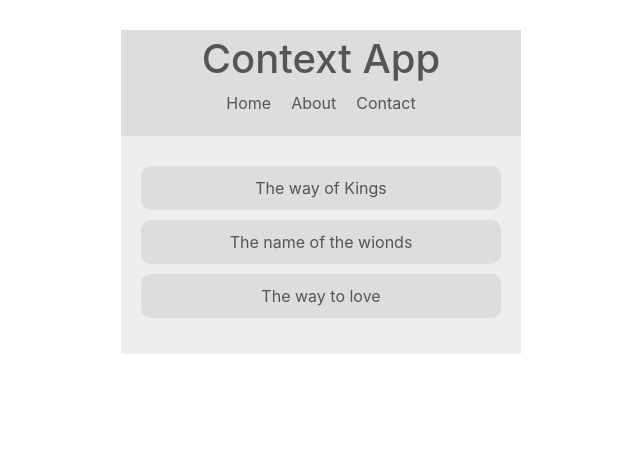
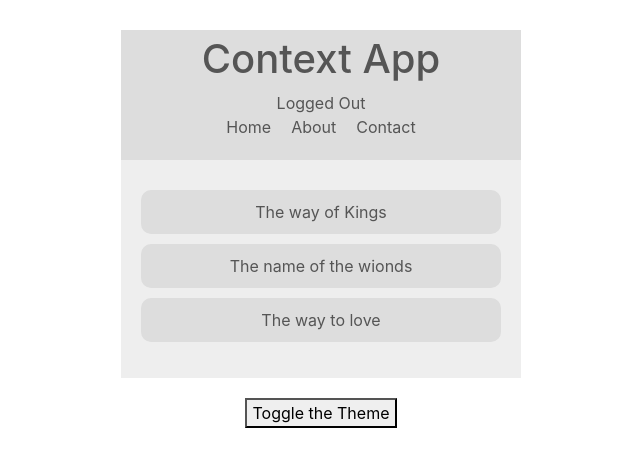
Before and after one commit to TengoCharlie/Context-Templates, a React (Create React App) app: page / in a window 1280 px wide. Shown: the top 466 px of the page, without its empty margins (319-959 px from the left). Built offline with nearby package versions, Linux system fonts and the light colour scheme.

Commit message:
Multiple-context-in-1-component

```diff
--- a/src/App.js
+++ b/src/App.js
@@ -2,13 +2,18 @@
 import Navbar from "./components/Navbar";
 import BookList from "./components/BookList";
 import ThemeContextProvider from "./contexts/ThemeContext";
+import ThemeToggle from "./components/ThemeToggle";
+import AuthContextProvider from "./contexts/AuthContext";
 
 function App() {
   return (
     <div className="App">
       <ThemeContextProvider>
-        <Navbar />
-        <BookList />
+        <AuthContextProvider>
+          <Navbar />
+          <BookList />
+          <ThemeToggle />
+        </AuthContextProvider>
       </ThemeContextProvider>
     </div>
   );
--- a/src/components/Navbar.js
+++ b/src/components/Navbar.js
@@ -1,16 +1,23 @@
 import React, { Component } from "react";
+import { AuthContext } from "../contexts/AuthContext";
 import { ThemeContext } from "../contexts/ThemeContext";
 
 export class Navbar extends Component {
   render() {
     return (
+      <AuthContext.Consumer>
+        {(AuthContext) => (
           <ThemeContext.Consumer>
-        {(context) => {
-          const { isLightTheme, light, dark } = context;
+            {(themeContext) => {
+              const { isAuthenticated, toggleAuth } = AuthContext;
+              const { isLightTheme, light, dark } = themeContext;
               const theme = isLightTheme ? light : dark;
               return (
                 <nav style={{ background: theme.ui, color: theme.syntax }}>
                   <h1>Context App</h1>
+                  <div onClick={toggleAuth}>
+                    {isAuthenticated ? "Logged In" : "Logged Out"}
+                  </div>
                   <ul>
                     <li>Home</li>
                     <li>About</li>
@@ -20,6 +27,8 @@
               );
             }}
           </ThemeContext.Consumer>
+        )}
+      </AuthContext.Consumer>
     );
   }
 }
--- /dev/null
+++ b/src/components/ThemeToggle.js
@@ -0,0 +1,12 @@
+import React, { Component } from "react";
+import { ThemeContext } from "../contexts/ThemeContext";
+
+export default class ThemeToggle extends Component {
+  static contextType = ThemeContext;
+  render() {
+    const { toggleTheme } = this.context;
+    return <button onClick={toggleTheme}>Toggle the Theme</button>;
+  }
+}
+
+// Git not uploaded
--- /dev/null
+++ b/src/contexts/AuthContext.js
@@ -0,0 +1,22 @@
+import React, { Component, createContext } from "react";
+
+export const AuthContext = createContext();
+
+export default class AuthContextProvider extends Component {
+  state = {
+    isAuthenticated: false,
+  };
+
+  toggleAuth = () => {
+    this.setState({ isAuthenticated: !this.state.isAuthenticated });
+  };
+  render() {
+    return (
+      <AuthContext.Provider
+        value={{ ...this.state, toggleAuth: this.toggleAuth }}
+      >
+        {this.props.children}
+      </AuthContext.Provider>
+    );
+  }
+}
--- a/src/contexts/ThemeContext.js
+++ b/src/contexts/ThemeContext.js
@@ -8,9 +8,15 @@
     light: { syntax: "#555", ui: "#ddd", bg: "#eee" },
     dark: { syntax: "#ddd", ui: "#333", bg: "#555" },
   };
+
+  toggleTheme = () => {
+    this.setState({ isLightTheme: !this.state.isLightTheme });
+  };
   render() {
     return (
-      <ThemeContext.Provider value={{ ...this.state }}>
+      <ThemeContext.Provider
+        value={{ ...this.state, toggleTheme: this.toggleTheme }}
+      >
         {this.props.children}
       </ThemeContext.Provider>
     );
```
Lines whose indentation alone changed are shown as unchanged.
